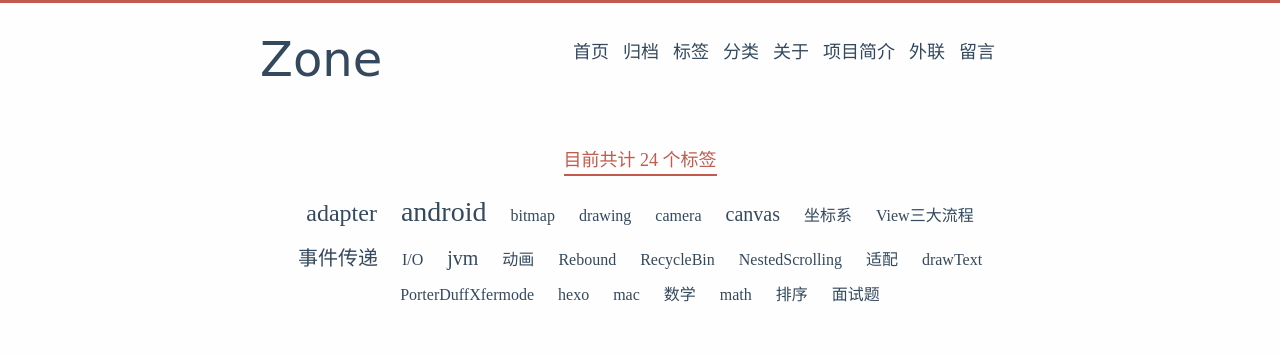
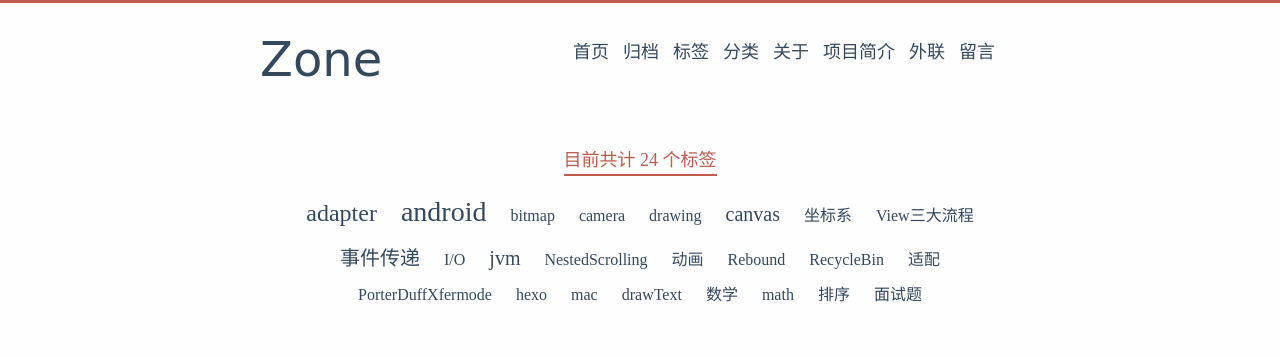
Before and after one commit to luhaoaimama1/luhaoaimama1.github.io, a plain HTML site: page tags/index.html in a window 1280 px wide. Shown: the top 357 px of the page. Drawn offline with Linux system fonts and the light colour scheme; a script that the page names is missing; a web font is replaced by a local one.

Commit message:
Site updated: 2020-04-14 14:20:04

```diff
--- a/tags/index.html
+++ b/tags/index.html
@@ -147,7 +147,7 @@
       目前共计 24 个标签
     </div>
     <div class="tag-cloud-tags">
-      <a href="/tags/adapter/" style="font-size: 24px;">adapter</a> <a href="/tags/android/" style="font-size: 28px;">android</a> <a href="/tags/bitmap/" style="font-size: 16px;">bitmap</a> <a href="/tags/drawing/" style="font-size: 16px;">drawing</a> <a href="/tags/camera/" style="font-size: 16px;">camera</a> <a href="/tags/canvas/" style="font-size: 20px;">canvas</a> <a href="/tags/坐标系/" style="font-size: 16px;">坐标系</a> <a href="/tags/View三大流程/" style="font-size: 16px;">View三大流程</a> <a href="/tags/事件传递/" style="font-size: 20px;">事件传递</a> <a href="/tags/I-O/" style="font-size: 16px;">I/O</a> <a href="/tags/jvm/" style="font-size: 20px;">jvm</a> <a href="/tags/动画/" style="font-size: 16px;">动画</a> <a href="/tags/Rebound/" style="font-size: 16px;">Rebound</a> <a href="/tags/RecycleBin/" style="font-size: 16px;">RecycleBin</a> <a href="/tags/NestedScrolling/" style="font-size: 16px;">NestedScrolling</a> <a href="/tags/适配/" style="font-size: 16px;">适配</a> <a href="/tags/drawText/" style="font-size: 16px;">drawText</a> <a href="/tags/PorterDuffXfermode/" style="font-size: 16px;">PorterDuffXfermode</a> <a href="/tags/hexo/" style="font-size: 16px;">hexo</a> <a href="/tags/mac/" style="font-size: 16px;">mac</a> <a href="/tags/数学/" style="font-size: 16px;">数学</a> <a href="/tags/math/" style="font-size: 16px;">math</a> <a href="/tags/排序/" style="font-size: 16px;">排序</a> <a href="/tags/面试题/" style="font-size: 16px;">面试题</a>
+      <a href="/tags/adapter/" style="font-size: 24px;">adapter</a> <a href="/tags/android/" style="font-size: 28px;">android</a> <a href="/tags/bitmap/" style="font-size: 16px;">bitmap</a> <a href="/tags/camera/" style="font-size: 16px;">camera</a> <a href="/tags/drawing/" style="font-size: 16px;">drawing</a> <a href="/tags/canvas/" style="font-size: 20px;">canvas</a> <a href="/tags/坐标系/" style="font-size: 16px;">坐标系</a> <a href="/tags/View三大流程/" style="font-size: 16px;">View三大流程</a> <a href="/tags/事件传递/" style="font-size: 20px;">事件传递</a> <a href="/tags/I-O/" style="font-size: 16px;">I/O</a> <a href="/tags/jvm/" style="font-size: 20px;">jvm</a> <a href="/tags/NestedScrolling/" style="font-size: 16px;">NestedScrolling</a> <a href="/tags/动画/" style="font-size: 16px;">动画</a> <a href="/tags/Rebound/" style="font-size: 16px;">Rebound</a> <a href="/tags/RecycleBin/" style="font-size: 16px;">RecycleBin</a> <a href="/tags/适配/" style="font-size: 16px;">适配</a> <a href="/tags/PorterDuffXfermode/" style="font-size: 16px;">PorterDuffXfermode</a> <a href="/tags/hexo/" style="font-size: 16px;">hexo</a> <a href="/tags/mac/" style="font-size: 16px;">mac</a> <a href="/tags/drawText/" style="font-size: 16px;">drawText</a> <a href="/tags/数学/" style="font-size: 16px;">数学</a> <a href="/tags/math/" style="font-size: 16px;">math</a> <a href="/tags/排序/" style="font-size: 16px;">排序</a> <a href="/tags/面试题/" style="font-size: 16px;">面试题</a>
     </div>
   </div></div></div>
       </main>
```
